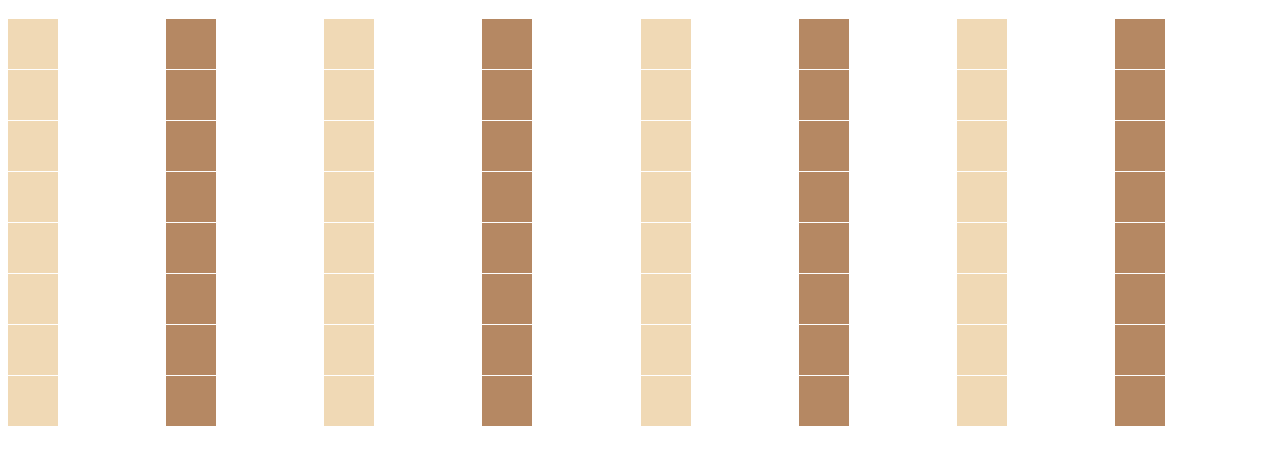
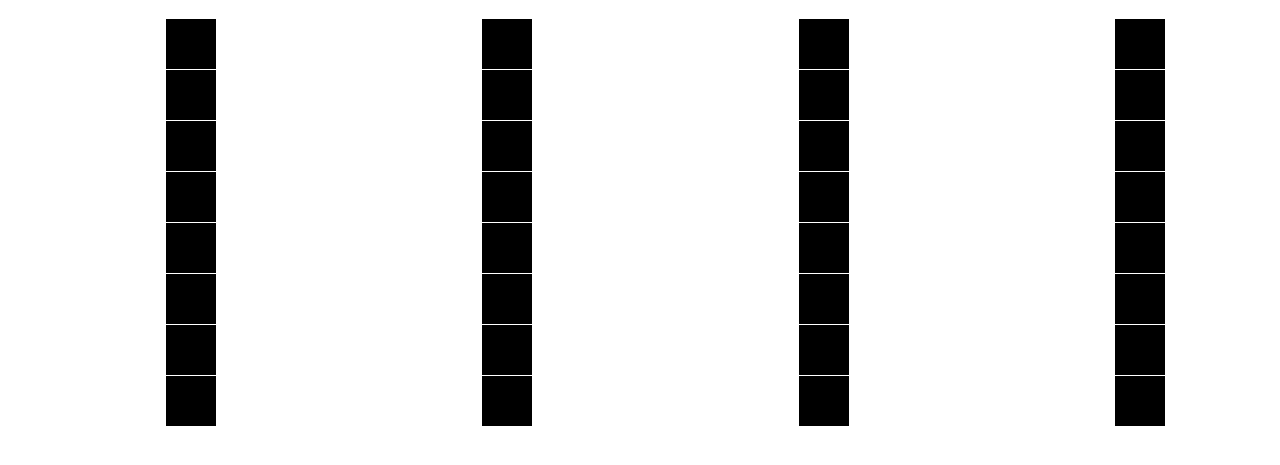
Before and after one commit to BoaN235/Chessing, a plain HTML site: page WebPage.Html in a window 1280 px wide. Shown: the part 61-526 px from the top of the page. Drawn offline with Linux system fonts and the light colour scheme.

Commit message:
Update chess board styling with alternating square colors

```diff
--- a/Style.css
+++ b/Style.css
@@ -12,5 +12,9 @@
 }
 
 .grid-square:nth-child(even) {
-    background-color: #b58863; /* Dark color */
+    background-color: black;
 }
+
+.grid-square:nth-child(odd) {
+    background-color: white;
+}
```
